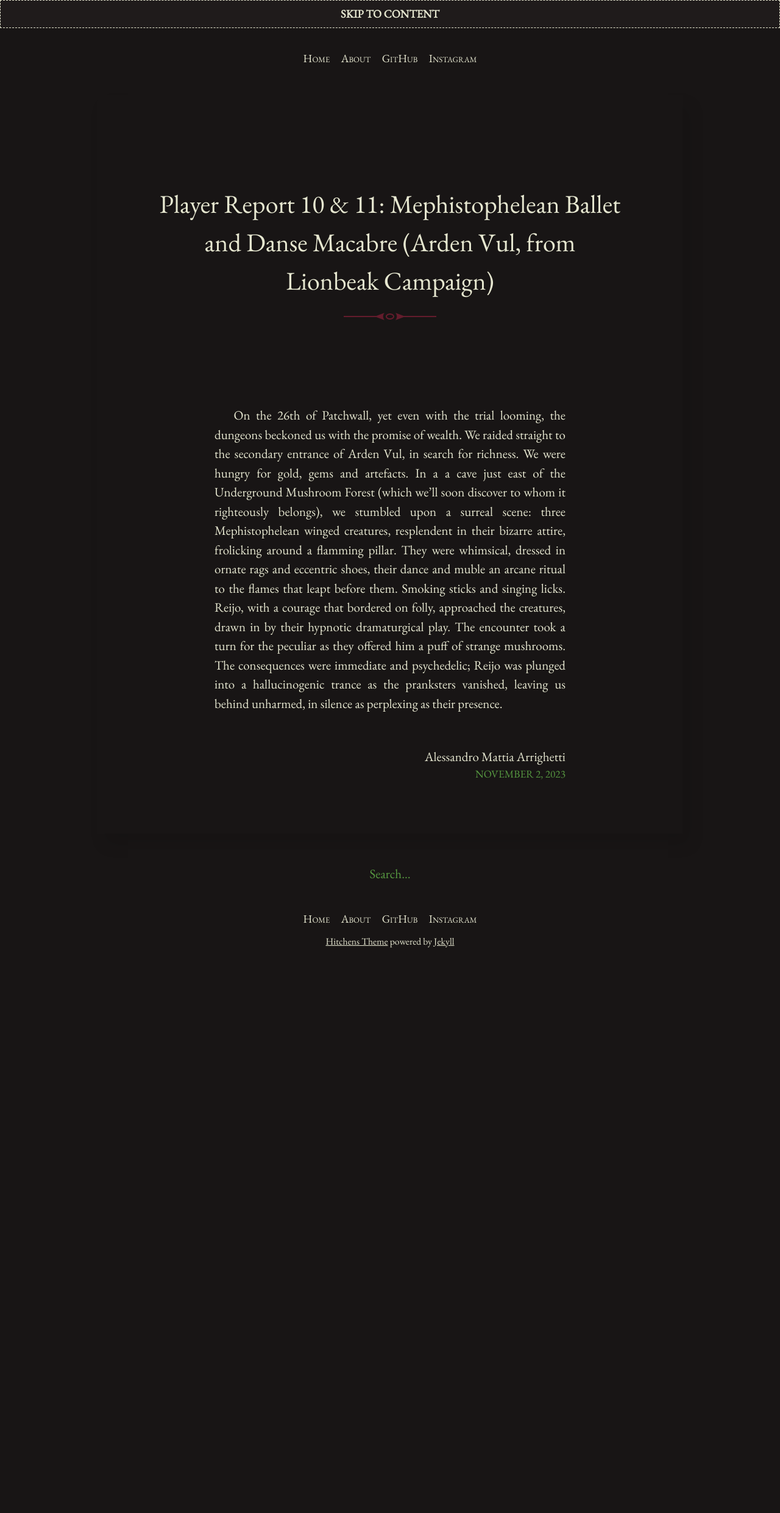
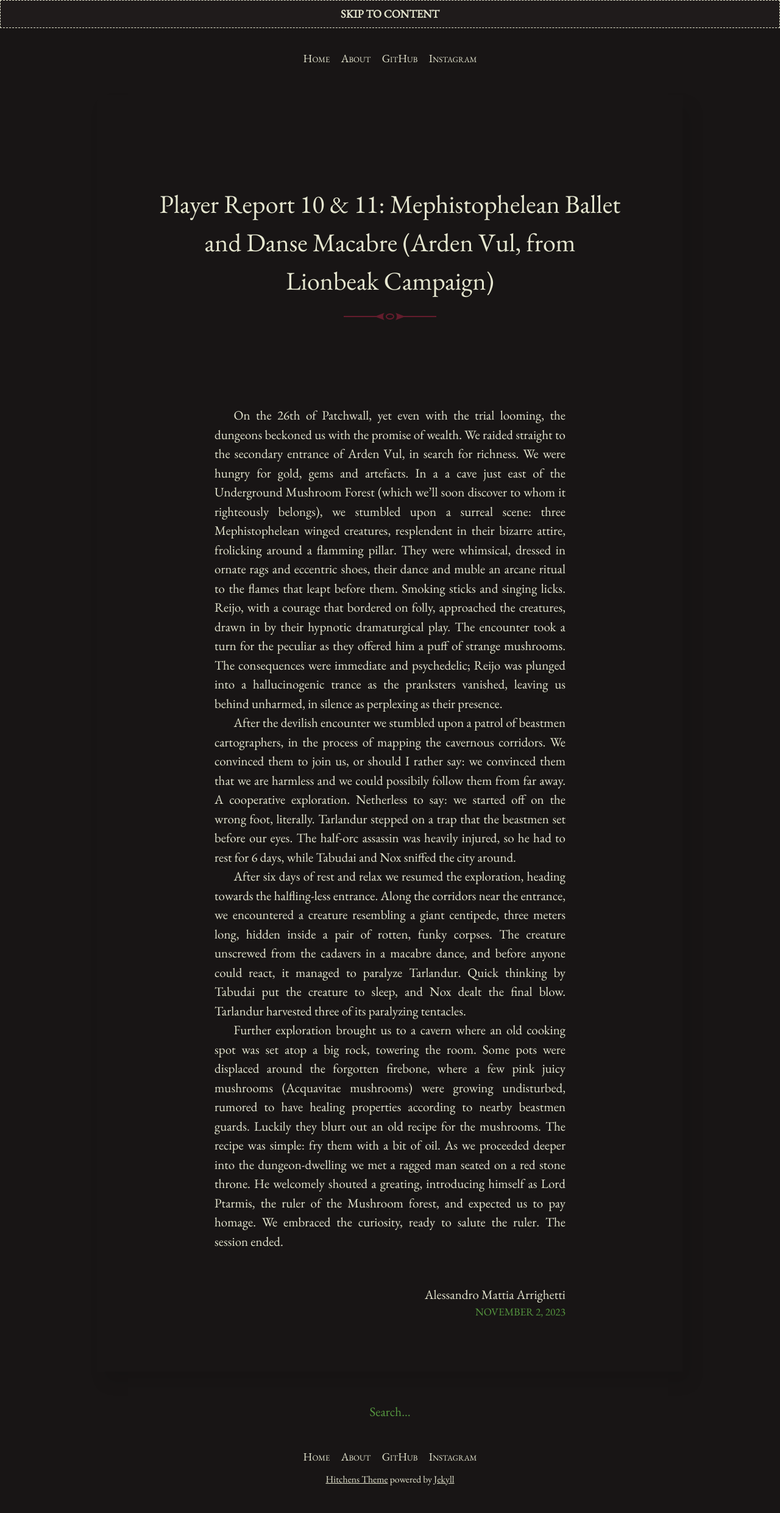
Before and after one commit to InexistentThirdChimera/InexistentThirdChimera.github.io, a Jekyll site: the page built from _posts/2023-11-2-player-report-10-and-11;-Mephistophelean-Ballet-and-Danse-Macabre-(from-lionbeak-campaign).md, in a window 1280 px wide. Shown: the whole page at 61% size. Built offline with Jekyll 4.4.1, drawn with Linux system fonts in a browser that asks for light colours; before the commit the page ends 1599 px from its top, so only the background shows below that.

Commit message:
added content player report 10-11

```diff
--- a/_posts/2023-11-2-player-report-10-and-11;-Mephistophelean-Ballet-and-Danse-Macabre-(from-lionbeak-campaign).md
+++ b/_posts/2023-11-2-player-report-10-and-11;-Mephistophelean-Ballet-and-Danse-Macabre-(from-lionbeak-campaign).md
@@ -38,6 +38,17 @@ layout: post
 
 On the 26th of Patchwall, yet even with the trial looming, the dungeons beckoned us with the promise of wealth. We raided straight to the secondary entrance of Arden Vul, in search for richness. We were hungry for gold, gems and artefacts. In a a cave just east of the Underground Mushroom Forest (which we'll soon discover to whom it righteously belongs), we stumbled upon a surreal scene: three Mephistophelean winged creatures, resplendent in their bizarre attire, frolicking around a flamming pillar. They were whimsical, dressed in ornate rags and eccentric shoes, their dance and muble an arcane ritual to the flames that leapt before them. Smoking sticks and singing licks. Reijo, with a courage that bordered on folly, approached the creatures, drawn in by their hypnotic dramaturgical play. The encounter took a turn for the peculiar as they offered him a puff of strange mushrooms. The consequences were immediate and psychedelic; Reijo was plunged into a hallucinogenic trance as the pranksters vanished, leaving us behind unharmed, in silence as perplexing as their presence.
 
+After the devilish encounter we stumbled upon a patrol of beastmen cartographers, in the process of mapping the cavernous corridors. We convinced them to join us, or should I rather say: we convinced them that we are harmless and we could possibily follow them from far away. A cooperative exploration. Netherless to say: we started off on the wrong foot, literally. Tarlandur stepped on a trap that the beastmen set before our eyes. The half-orc assassin was heavily injured, so he had to rest for 6 days, while Tabudai and Nox sniffed the city around.
+
+After six days of rest and relax we resumed the exploration, heading towards the halfling-less entrance. Along the corridors near the entrance, we encountered a creature resembling a giant centipede, three meters long, hidden inside a pair of rotten, funky corpses. The creature unscrewed from the cadavers in a macabre dance, and before anyone could react, it managed to paralyze Tarlandur. Quick thinking by Tabudai put the creature to sleep, and Nox dealt the final blow. Tarlandur harvested three of its paralyzing tentacles.
+
+Further exploration brought us to a cavern where an old cooking spot was set atop a big rock, towering the room. Some pots were displaced around the forgotten firebone, where a few pink juicy mushrooms (Acquavitae mushrooms) were growing undisturbed, rumored to have healing properties according to nearby beastmen guards. Luckily they blurt out an old recipe for the mushrooms. The recipe was simple: fry them with a bit of oil. As we proceeded deeper into the dungeon-dwelling we met a ragged man seated on a red stone throne. He welcomely shouted a greating, introducing himself as Lord Ptarmis, the ruler of the Mushroom forest, and expected us to pay homage. We embraced the curiosity, ready to salute the ruler. The session ended.
+
+
+
+
+
+
 
 
 <html lang="en">
```
Also changed, not shown: _posts/2023-11-1-player-report-8-and-9;-Long-Hiatus-Set-Us-Free-(from-lionbeak-campaign).md (+2 -0 lines).
